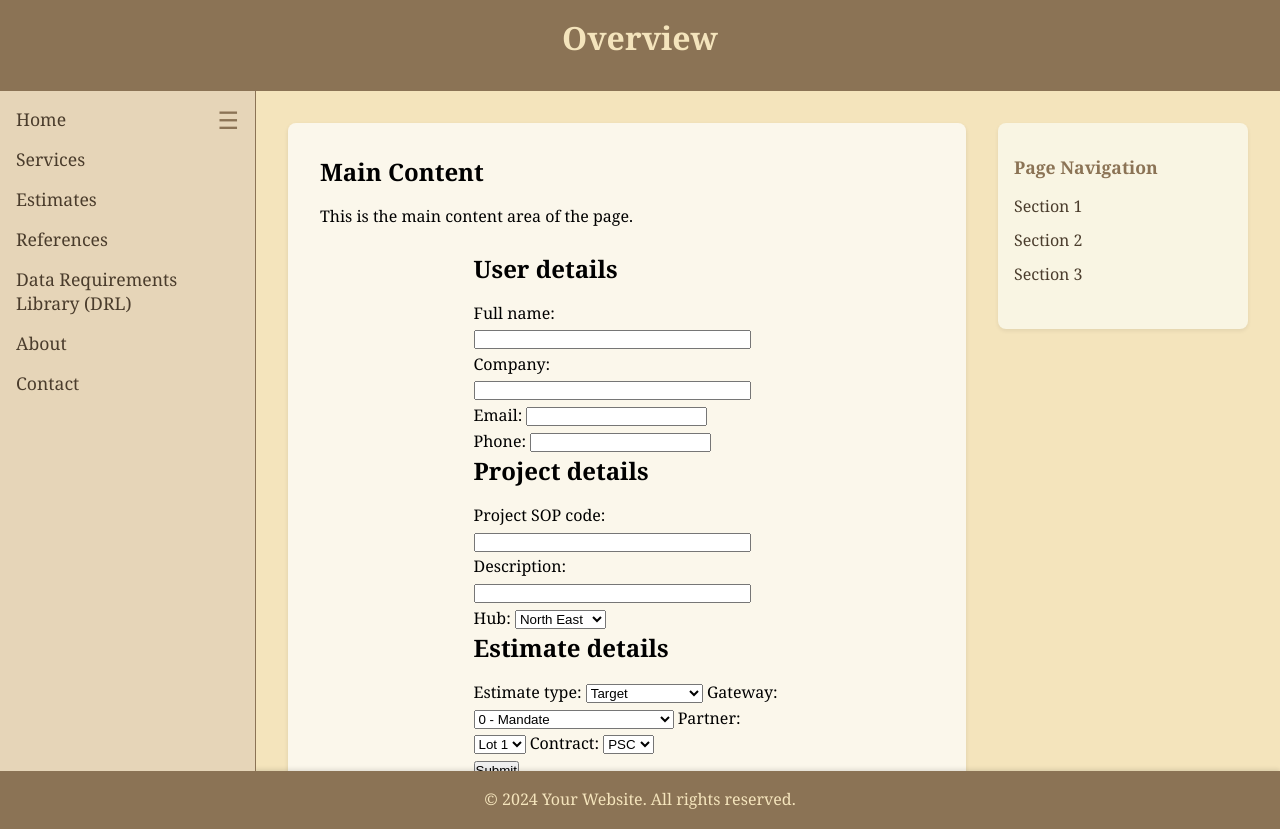
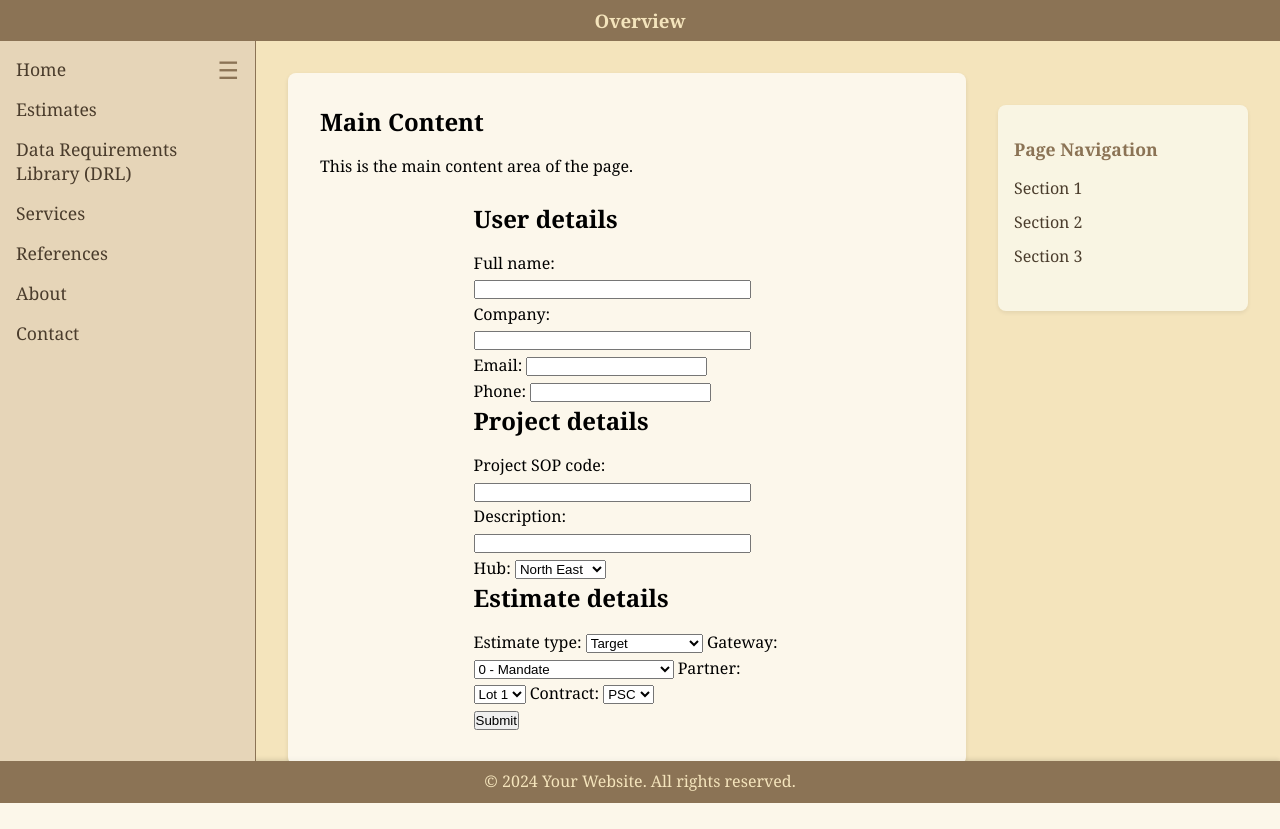
Before and after one commit to alan1world/construction-estimating, a Flask app: page / in a window 1280 px wide. After the commit the page ends 803 px from the top, so only its background shows below. Run offline with Flask 3, Linux system fonts and the light colour scheme.

Commit message:
Page nav float

```diff
--- a/src/estimating_construction/static/css/site.css
+++ b/src/estimating_construction/static/css/site.css
@@ -49,7 +49,7 @@ body {
     grid-area: header;
     background-color: #8b7355; /* Darker brown for header */
     color: #f4e4bc;
-    padding: 1rem;
+    padding: 0.5rem;
     text-align: center;
     box-shadow: 0 2px 4px rgba(0, 0, 0, 0.1);
 }
@@ -121,12 +121,13 @@ body {
     padding: 2rem;
     background-color: #f4e4bc;
     overflow-y: auto; /* Make content section scrollable */
-    max-height: calc(100vh - 120px); /* Adjust based on header and footer height */
+    max-height: calc(100vh - 80px); /* Adjusted for thinner header/footer */
 }
 
 .content-flex {
     display: flex;
     gap: 2rem;
+    position: relative; /* Add this to establish positioning context */
 }
 
 .main-content {
@@ -146,6 +147,8 @@ body {
     min-width: 180px;
     max-width: 250px;
     height: fit-content;
+    position: sticky; /* Make it stick while scrolling */
+    top: 2rem; /* Add some space from the top when scrolling */
 }
 
 .page-nav h3 {
@@ -178,7 +181,7 @@ body {
     grid-area: footer;
     background-color: #8b7355;
     color: #f4e4bc;
-    padding: 1rem;
+    padding: 0.5rem;
     text-align: center;
     box-shadow: 0 -2px 4px rgba(0, 0, 0, 0.1);
 }
--- a/src/estimating_construction/templates/base.html
+++ b/src/estimating_construction/templates/base.html
@@ -17,7 +17,7 @@
                 {% if page_title %}
                     <h1>{{ page_title }}</h1>
                 {% else %}
-                    <h1>Overview</h1>
+                    <h3>Overview</h3>
                 {% endif %}
             </header>
 
@@ -25,10 +25,10 @@
                 <button class="sidebar-toggle" id="sidebarToggle" aria-label="Toggle navigation"><span id="sidebarIcon">&#9776;</span></button>
                 <ul>
                     <li><a href="{{ url_for('index') }}">Home</a></li>
+                    <li><a href="#">Estimates</a></li>
+                    <li><a href="{{ url_for('drl') }}">Data Requirements Library (DRL)</a></li>
                     <li><a href="#">Services</a></li>
-                    <li><a href="#">Estimates</a></li>
                     <li><a href="#">References</a></li>
-                    <li><a href="{{ url_for('drl') }}">Data Requirements Library (DRL)</a></li>
                     <li><a href="#">About</a></li>
                     <li><a href="#">Contact</a></li>
                 </ul>
```
